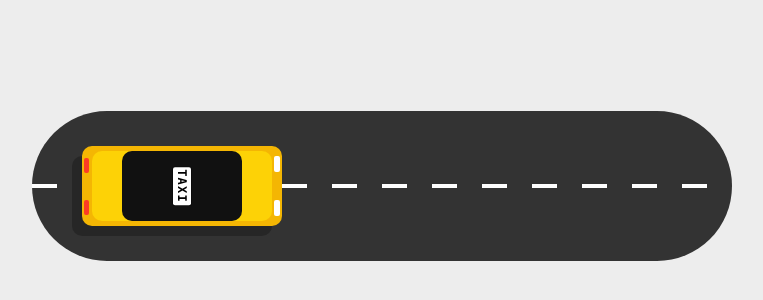
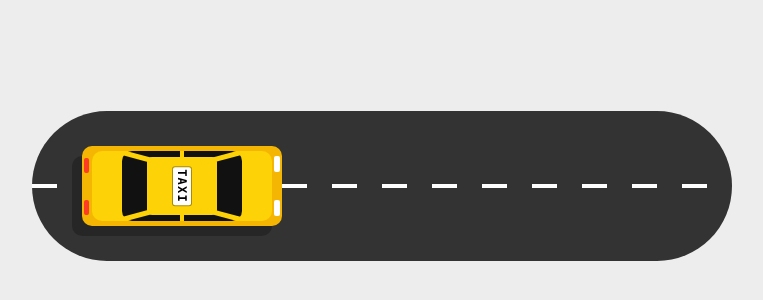
Before and after one commit to Linh777GKOG/CSS_Taxi_Animation_Effects, a plain HTML site: page index.html in a window 1280 px wide. Shown: the part 214-514 px from the top of the page, without its empty margins (258-1021 px from the left). Drawn offline with Linux system fonts and the light colour scheme.

Commit message:
check car

```diff
--- a/index.html
+++ b/index.html
@@ -12,6 +12,7 @@
       <div class="taxi">
         <span>
           <b></b>
+          <i></i>
         </span>
       </div>
     </div>
--- a/style.css
+++ b/style.css
@@ -88,7 +88,7 @@ body {
   inset: 5px 10px;
   background: #fdd206;
   border-radius: 10px;
-  /* overflow: hidden; */
+  overflow: hidden;
 }
 
 .taxi span::before {
@@ -114,3 +114,49 @@ body {
   background: #111;
   border-radius: 10px;
 }
+
+.taxi span b::before {
+  content: "";
+  position: absolute;
+  inset: 6px 25px;
+  background: #fdd206;
+  border-radius: 5px;
+}
+
+.taxi span b::after {
+  content: "";
+  position: absolute;
+  inset: 0px 58px;
+  background: #fdd206;
+}
+
+.taxi span i {
+  position: absolute;
+  inset: 0;
+}
+
+.taxi span i::before {
+  content: "";
+  position: absolute;
+  top: 7px;
+  left: 20px;
+  width: 40px;
+  height: 5px;
+  background: #fdd206;
+  transform-origin: right;
+  transform: rotate(15deg);
+  box-shadow: 100px 34px #fdd206;
+}
+
+.taxi span i::after {
+  content: "";
+  position: absolute;
+  bottom: 7px;
+  left: 20px;
+  width: 40px;
+  height: 5px;
+  background: #fdd206;
+  transform-origin: right;
+  transform: rotate(-15deg);
+  box-shadow: 100px -34px #fdd206;
+}
```
